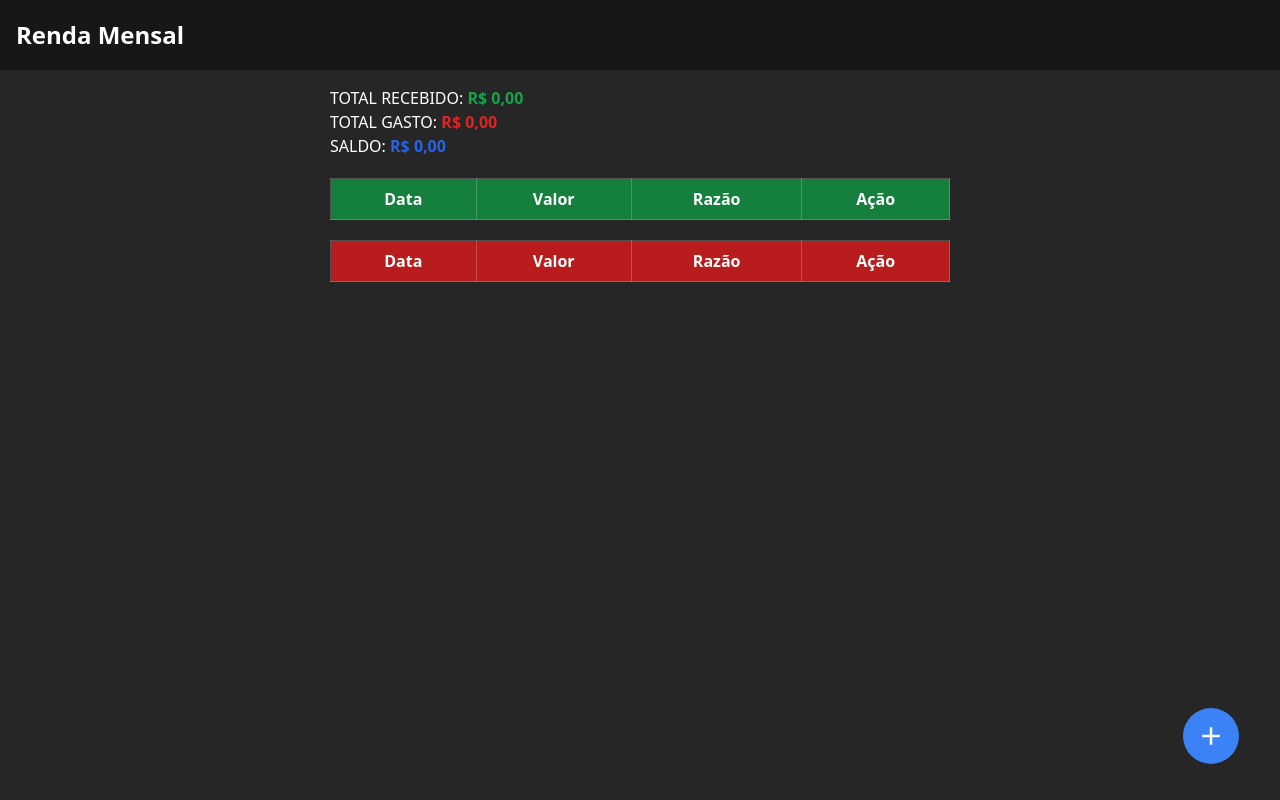
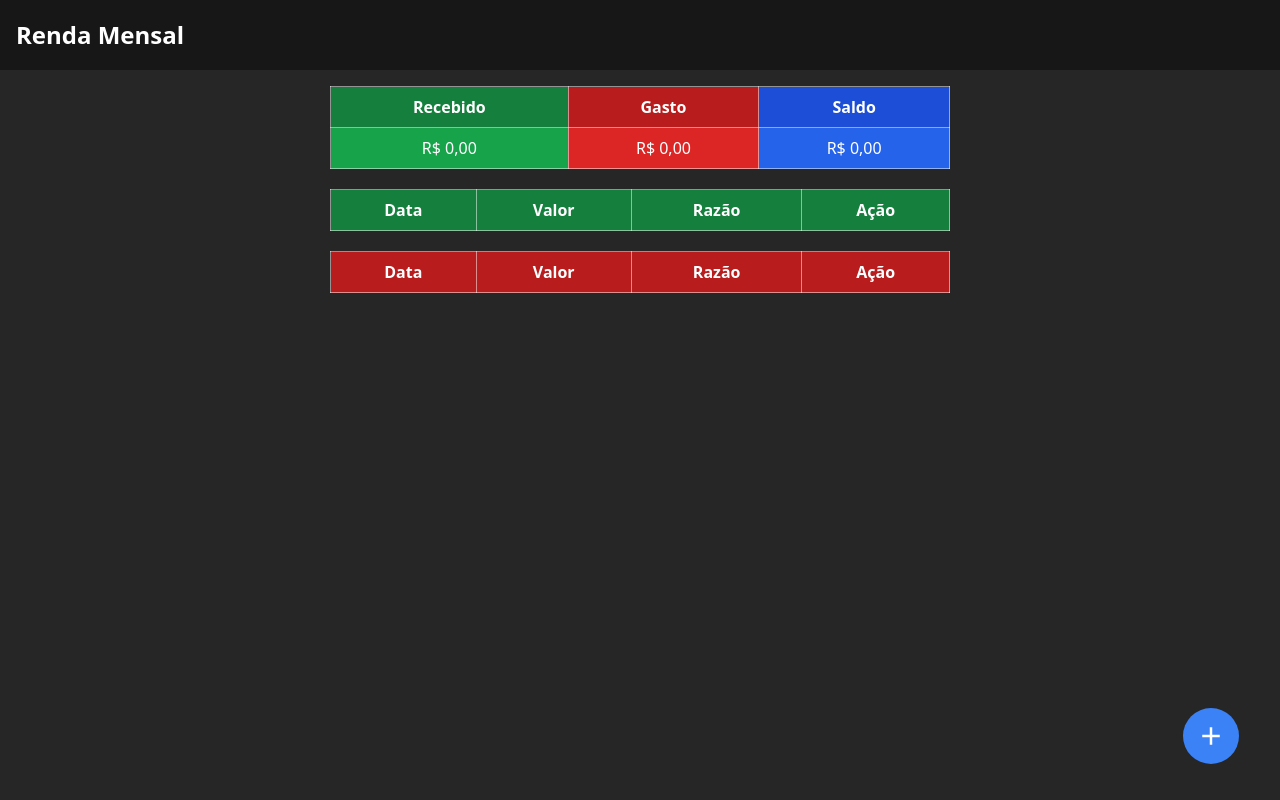
Before and after one commit to zolppy/balance, a React (Vite) app: page / in a window 1280 px wide. Built offline with nearby package versions, Linux system fonts and the light colour scheme.

Commit message:
style: visualização das informações de total recebido, total gasto e saldo

```diff
--- a/src/App.tsx
+++ b/src/App.tsx
@@ -15,7 +15,9 @@ const App = () => {
         style={{ minHeight: "calc(100svh - 70px)" }}
       >
         <section>
-          <Informations />
+          <article>
+            <Informations />
+          </article>
         </section>
         <section>
           <article>
--- a/src/components/Informations/index.tsx
+++ b/src/components/Informations/index.tsx
@@ -19,26 +19,34 @@ const Informations = () => {
   }, [receivedValues, spentValues]);
 
   return (
-    <article className="uppercase leading-6">
-      <p>
-        Total recebido:{" "}
-        <span className="text-green-600 font-bold">
-          {moneyFormatter(totalReceived)}
-        </span>
-      </p>
-      <p>
-        Total gasto:{" "}
-        <span className="text-red-600 font-bold">
-          {moneyFormatter(totalSpent)}
-        </span>
-      </p>
-      <p>
-        Saldo:{" "}
-        <span className="text-blue-600 font-bold">
-          {moneyFormatter(balance)}
-        </span>
-      </p>
-    </article>
+    <table className="w-full">
+      <thead>
+        <tr>
+          <th className="border border-white border-opacity-50 bg-green-700 p-2">
+            Recebido
+          </th>
+          <th className="border border-white border-opacity-50 bg-red-700 p-2">
+            Gasto
+          </th>
+          <th className="border border-white border-opacity-50 bg-blue-700 p-2">
+            Saldo
+          </th>
+        </tr>
+      </thead>
+      <tbody>
+        <tr className="text-center">
+          <td className="border border-white border-opacity-50 bg-green-600 p-2">
+            {moneyFormatter(totalReceived)}
+          </td>
+          <td className="border border-white border-opacity-50 bg-red-600 p-2">
+            {moneyFormatter(totalSpent)}
+          </td>
+          <td className="border border-white border-opacity-50 bg-blue-600 p-2">
+            {moneyFormatter(balance)}
+          </td>
+        </tr>
+      </tbody>
+    </table>
   );
 };
 
--- a/src/components/ReceivedTable/index.tsx
+++ b/src/components/ReceivedTable/index.tsx
@@ -35,7 +35,7 @@ const ReceivedTable = () => {
           <Th>Ação</Th>
         </tr>
       </thead>
-      <tbody className="bg-green-600 text-white">
+      <tbody className="bg-green-600">
         {receivedValues.map((receivedValue: IMovimentation, index: number) => (
           <BodyRow
             key={receivedValue.id}
@@ -46,7 +46,7 @@ const ReceivedTable = () => {
           >
             <Td>{receivedValue.date.toString()}</Td>
             <Td>{moneyFormatter(Number(receivedValue.value))}</Td>
-            <td className="border border-white border-opacity-20 p-2">
+            <td className="border border-white border-opacity-50 p-2">
               {receivedValue.reason}
             </td>
             <Td>
--- a/src/components/SpentTable/index.tsx
+++ b/src/components/SpentTable/index.tsx
@@ -27,7 +27,7 @@ const SpentTable = () => {
 
   return (
     <table className="w-full">
-      <thead className="bg-red-700 text-white">
+      <thead className="bg-red-700">
         <tr>
           <Th>Data</Th>
           <Th>Valor</Th>
@@ -35,7 +35,7 @@ const SpentTable = () => {
           <Th>Ação</Th>
         </tr>
       </thead>
-      <tbody className="bg-red-600 text-white">
+      <tbody className="bg-red-600">
         {spentValues.map((spentValue: IMovimentation, index: number) => (
           <BodyRow
             key={spentValue.id}
@@ -46,7 +46,7 @@ const SpentTable = () => {
           >
             <Td>{spentValue.date.toString()}</Td>
             <Td>{moneyFormatter(Number(spentValue.value))}</Td>
-            <td className="border border-white border-opacity-20 p-2">
+            <td className="border border-white border-opacity-50 p-2">
               {spentValue.reason}
             </td>
             <Td>
--- a/src/components/Table/Td/index.tsx
+++ b/src/components/Table/Td/index.tsx
@@ -2,7 +2,7 @@ import { ReactNode } from "react";
 
 const Td = ({ children }: { children: ReactNode }) => {
   return (
-    <td className="border border-white border-opacity-20 p-2 text-center">
+    <td className="border border-white border-opacity-50 p-2 text-center">
       {children}
     </td>
   );
--- a/src/components/Table/Th/index.tsx
+++ b/src/components/Table/Th/index.tsx
@@ -2,7 +2,7 @@ import { ReactNode } from "react";
 
 const Th = ({ children }: { children: ReactNode }) => {
   return (
-    <th className="border border-white border-opacity-20 p-2">{children}</th>
+    <th className="border border-white border-opacity-50 p-2">{children}</th>
   );
 };
 
```
